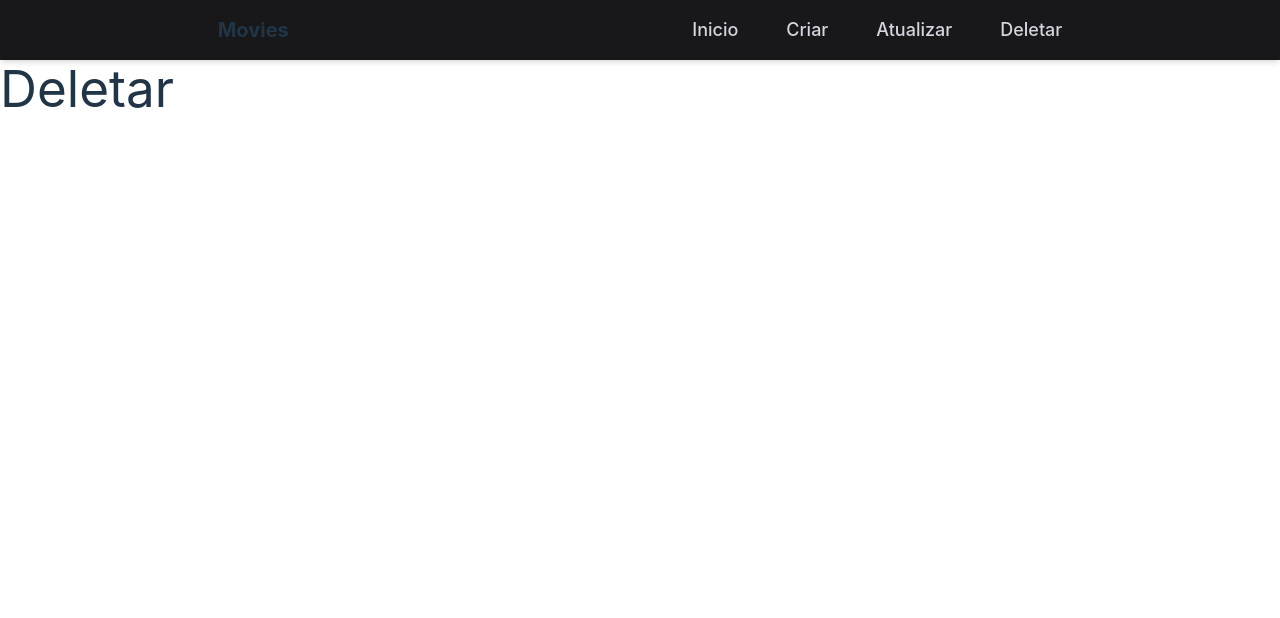
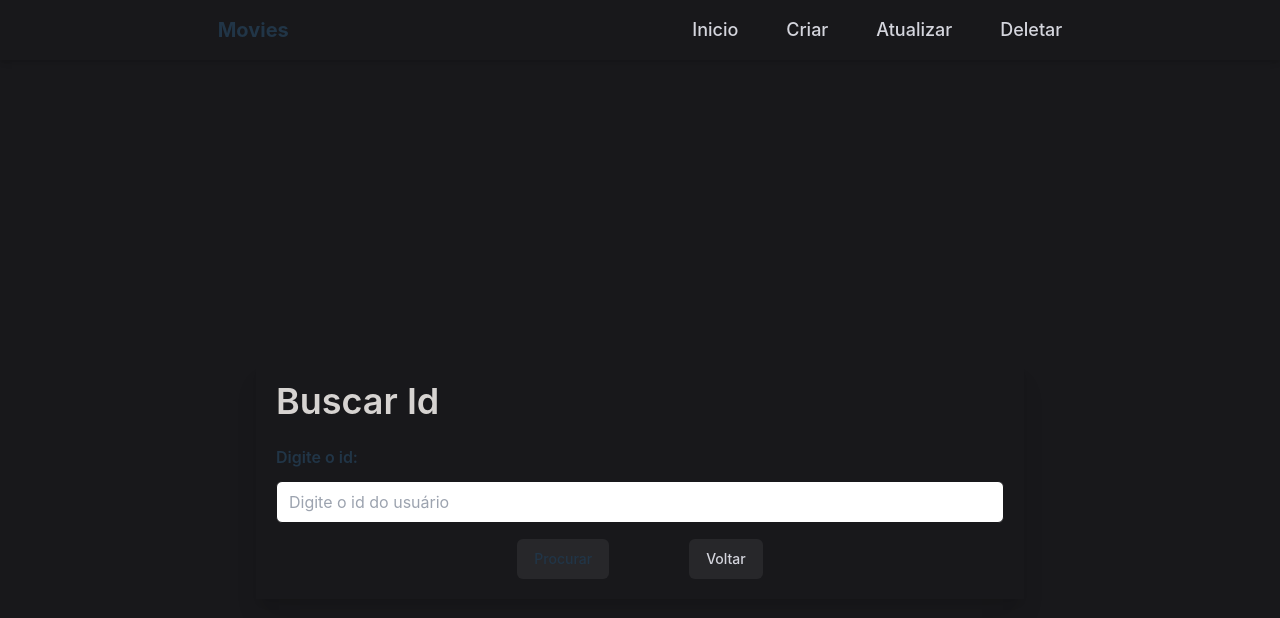
Before and after one commit to Felipe-Vilela/movies-catalog, a React (Vite) app: page /deletar in a window 1280 px wide. Shown: the top 618 px of the page. Built offline with nearby package versions, Linux system fonts and the light colour scheme.

Commit message:
feat: starting delete

```diff
--- a/src/components/Deletar.jsx
+++ b/src/components/Deletar.jsx
@@ -1,12 +1,136 @@
-import React from 'react'
+import React, { useState } from "react";
+import axios from "axios";
+import { Link, useNavigate } from "react-router-dom";
+import { Button } from "./ui/button";
+import { Terminal } from "lucide-react";
+import { Alert, AlertDescription, AlertTitle } from "@/components/ui/alert";
 
 function Deletar() {
+  const [id, setId] = useState("");
+  const [data, setData] = useState(null);
+  const [error, setError] = useState(false);
+  const [imageSrc, setImageSrc] = useState("");
+
+  const nav = useNavigate();
+
+  const handleSubmitSearchID = (e) => {
+    e.preventDefault();
+    setError(false);
+    setData(null);
+    setImageSrc("");
+
+    if (!id) {
+      setError(true);
+      return;
+    }
+
+    axios
+      .get(`https://671998e47fc4c5ff8f4ddc73.mockapi.io/users/${id}`)
+      .then((res) => {
+        setData(res.data);
+        setImageSrc(`https://picsum.photos/id/${id + 1}/800/600?a=1`);
+        setError(false);
+      })
+      .catch((err) => {
+        setData(null);
+        setImageSrc("");
+        setError(true);
+      });
+  };
+
   return (
-    <div>
-      <h1>Deletar</h1>
+    <div className="flex flex-col items-center justify-center min-h-screen bg-zinc-900">
+      <div className="bg-transparent border-collapse shadow-xl p-5 w-full max-w-3xl mx-auto mt-10">
+        <h1 className="text-4xl font-semibold text-stone-300">Buscar Id</h1>
+        <form onSubmit={handleSubmitSearchID} className="mt-6 space-y-4">
+          <div>
+            <label htmlFor="id" className="block mb-1 font-semibold">
+              Digite o id:
+            </label>
+            <input
+              type="number"
+              id="id"
+              name="id"
+              className="form-input border border-zinc-900 rounded-md w-full mt-2 px-3 py-2 focus:outline-none focus:ring-0"
+              placeholder="Digite o id do usuário"
+              onChange={(e) => setId(e.target.value)}
+            />
+          </div>
+          <div className="flex justify-center space-x-20">
+            <Button
+              variant="outline"
+              className="bg-zinc-800 border-transparent"
+              type="submit"
+            >
+              Procurar
+            </Button>
+            <Button
+              asChild
+              variant="outline"
+              className="bg-zinc-800 border-transparent"
+            >
+              <Link to="/">Voltar</Link>
+            </Button>
+          </div>
+        </form>
 
+        {error ? (
+          <div className="flex flex-col">
+            <div className="flex justify-center">
+              <Alert
+                variant="destructive"
+                className="mt-10 max-w-sm max-h-sm"
+              >
+                <Terminal className="h-4 w-4" />
+                <AlertTitle>Error</AlertTitle>
+                <AlertDescription>O Id não foi encontrado!</AlertDescription>
+              </Alert>
+            </div>
+            <div className="mt-5 flex justify-center">
+              <Button
+                asChild
+                variant="outline"
+                className="bg-zinc-800 border-transparent"
+              >
+                <Link to="/" className="text-white">
+                  Voltar
+                </Link>
+              </Button>
+            </div>
+          </div>
+        ) : data ? (
+          <div className="flex flex-col items-center justify-center bg-zinc-900 p-5 mt-5">
+            <div className="bg-transparent w-full max-w-3xl mx-auto">
+              <h3 className="flex justify-center text-4xl mb-5 font-semibold text-stone-300">
+                Detalhes do Filme
+              </h3>
+
+              <div className="flex items-center justify-evenly mb-5">
+                <div className="flex flex-col mr-10 text-slate-200 text-xl">
+                  <div className="mb-7">
+                    <strong>Nome:</strong> {data.nome}
+                  </div>
+                  <div className="mb-7">
+                    <strong>Gênero:</strong> {data.genero}
+                  </div>
+                  <div className="mb-7">
+                    <strong>Ano:</strong> {data.ano}
+                  </div>
+                </div>
+                {imageSrc && (
+                  <img
+                    src={imageSrc}
+                    alt="Descrição da imagem"
+                    className="w-1/2 h-auto rounded-lg shadow-lg"
+                  />
+                )}
+              </div>
+            </div>
+          </div>
+        ) : null}
+      </div>
     </div>
-  )
+  );
 }
 
-export default Deletar
+export default Deletar;
```
